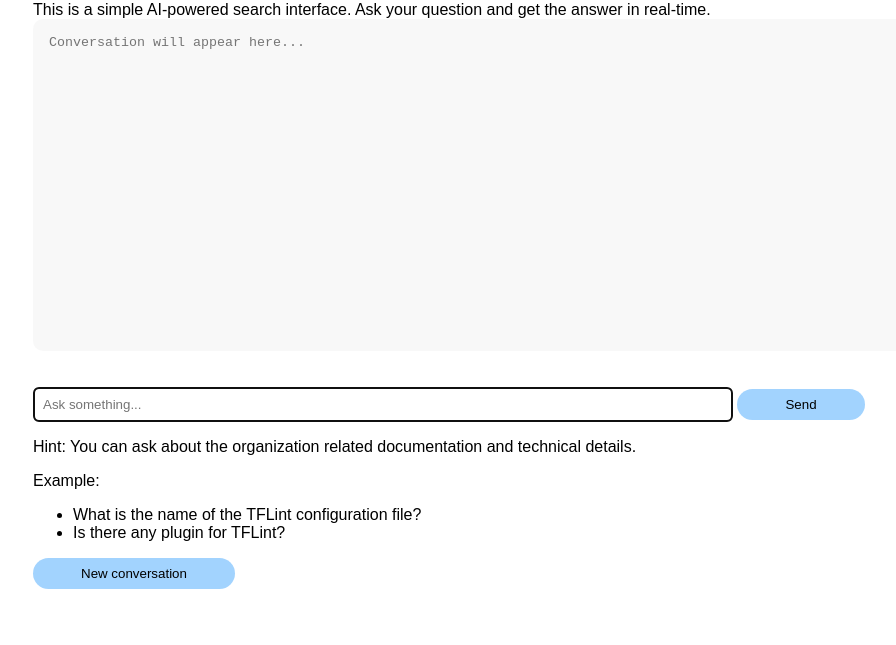
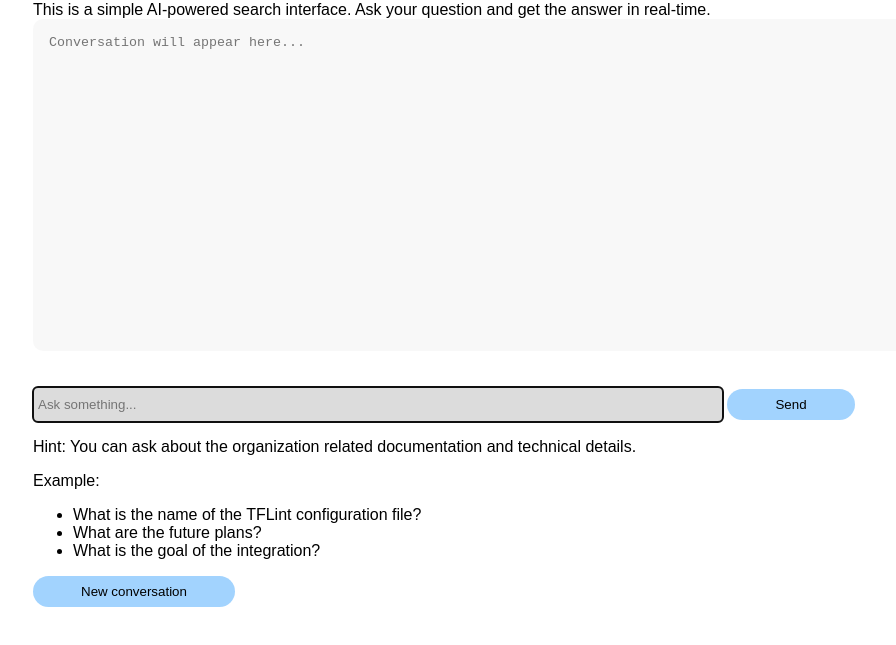
Before and after one commit to the1bit/ai-rag-doc-search, a plain HTML site: page rag-prototype/frontend/index.html in a window 1280 px wide. Shown: the part 127-772 px from the top of the page, without its empty margins (182-1078 px from the left). Drawn offline with Linux system fonts and the light colour scheme.

Commit message:
Formatting

```diff
--- a/rag-prototype/frontend/index.html
+++ b/rag-prototype/frontend/index.html
@@ -24,8 +24,13 @@
 
       input[type="text"] {
         width: 80%;
-        padding: 0.5rem;
+        padding-top: 10px;
+        padding-bottom: 10px;
+        padding-left: 5px;
+        padding-right: 5px;
         border-radius: 5px;
+        border: none !important;
+        background-color: #dcdcdc;
       }
       button {
         padding: 0.5rem 3rem;
@@ -61,7 +66,8 @@
         <p>Example:
             <ul>
             <li>What is the name of the TFLint configuration file?</li>
-            <li>Is there any plugin for TFLint?</li>
+            <li>What are the future plans?</li>
+            <li>What is the goal of the integration?</li>
             </ul>
             </p>
     </div>
```
